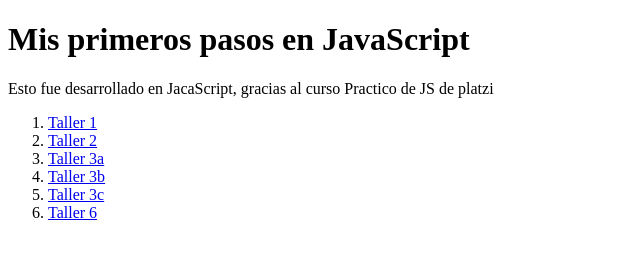
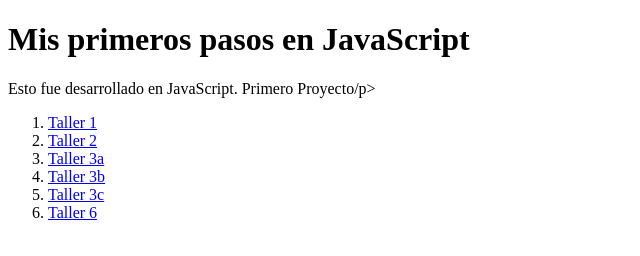
Before and after one commit to ivraindev/curso-practico-js, a plain HTML site: page index.html in a window 1280 px wide. Shown: the whole page, without its empty margins (0-640 px from the left). Drawn offline with Linux system fonts and the light colour scheme.

Commit message:
modificiacion html

```diff
--- a/index.html
+++ b/index.html
@@ -11,7 +11,7 @@
         <h1>
             Mis primeros pasos en JavaScript
         </h1>
-        <p>Esto fue desarrollado en JacaScript, gracias al curso Practico de JS de platzi</p>
+        <p>Esto fue desarrollado en JavaScript. Primero Proyecto/p>
     </header>
     <section>
         <nav>
```
